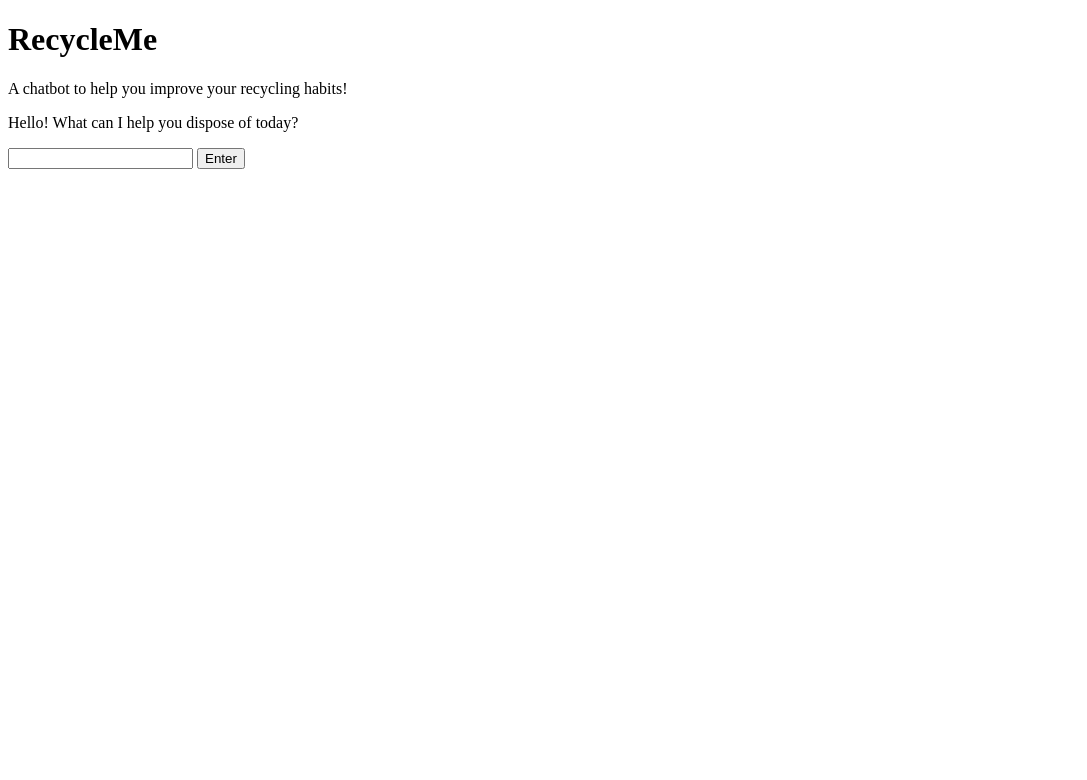
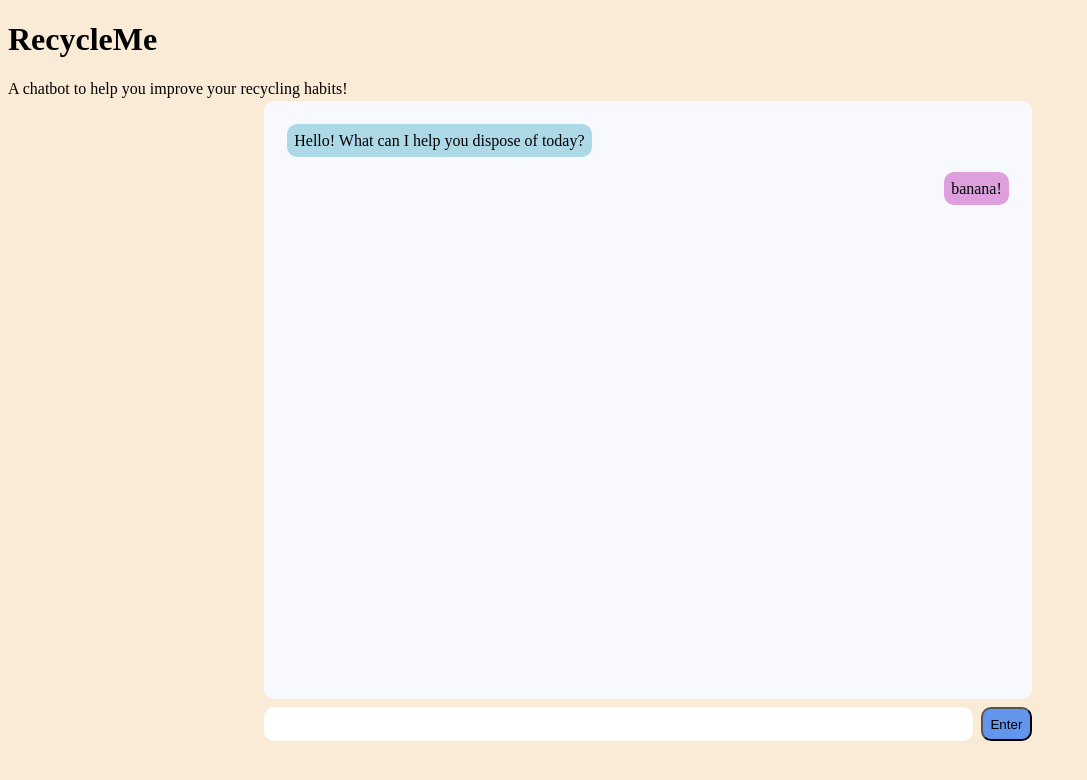
Before and after one commit to dlepke/recycleme, a website: page public/html/index.html in a window 1280 px wide. Shown: the whole page, without its empty margins (0-1087 px from the left). Drawn offline with Linux system fonts and the light colour scheme; no server answers.

Commit message:
updated chat window css

```diff
--- a/public/css/index.css
+++ b/public/css/index.css
@@ -0,0 +1,60 @@
+body {
+  background-color: antiquewhite;
+  display: block;
+  height: 100vh;
+  width: 100vw;
+}
+
+header {
+  height: 10%;
+}
+
+#chatbot-container {
+  height: 80%;
+  width: 60%;
+  display: flex;
+  flex-direction: column;
+  align-items: stretch;
+  margin: auto;
+}
+
+#messagePanel {
+  border-radius: 10px;
+  background-color: ghostwhite;
+  flex-grow: 1;
+  padding: 1%;
+}
+
+#inputPanel {
+  margin-top: 1%;
+  display: flex;
+  justify-content: space-between;
+  width: 100%;
+}
+
+#chatEntry {
+  flex: 1;
+  border: none;
+  border-radius: 10px;
+}
+
+.message {
+  background-color: lightblue;
+  width: fit-content;
+  padding: 1%;
+  margin: 2%;
+  border-radius: 10px;
+  /* border: 1px solid blue; */
+}
+
+.userMsg {
+  background-color: plum;
+  margin-left: auto;
+}
+
+#chatButton {
+  background-color: cornflowerblue;
+  padding: 1%;
+  border-radius: 10px;
+  margin-left: 1%;
+}
--- a/public/html/index.html
+++ b/public/html/index.html
@@ -3,6 +3,7 @@
 <html>
   <head>
     <title>RecycleMe</title>
+    <meta name="viewport" content="width=device-width, initial-scale=1.0" />
     <link rel="stylesheet" href="../css/index.css" />
     <script src="../js/index.js"></script>
   </head>
@@ -18,6 +19,7 @@
           <p id="startMessage" class="message">
             Hello! What can I help you dispose of today?
           </p>
+          <p class="message userMsg">banana!</p>
         </div>
       </div>
       <div id="inputPanel">
--- a/public/js/index.js
+++ b/public/js/index.js
@@ -21,6 +21,7 @@ function addUserMessage() {
     const messageList = document.getElementById("messageList");
     const newMessage = document.createElement("p");
     newMessage.classList.add("userMsg");
+    newMessage.classList.add("message");
     const textNode = document.createTextNode(msg);
     newMessage.append(textNode);
     messageList.append(newMessage);
@@ -34,6 +35,7 @@ function getBotReply() {
   const messageList = document.getElementById("messageList");
   const newMessage = document.createElement("p");
   newMessage.classList.add("botMsg");
+  newMessage.classList.add("message");
   const textNode = document.createTextNode(msg);
   newMessage.append(textNode);
   messageList.append(newMessage);
```
